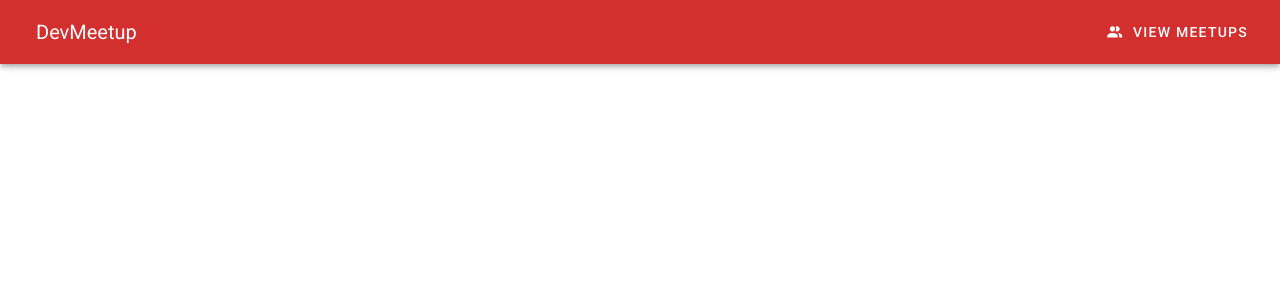
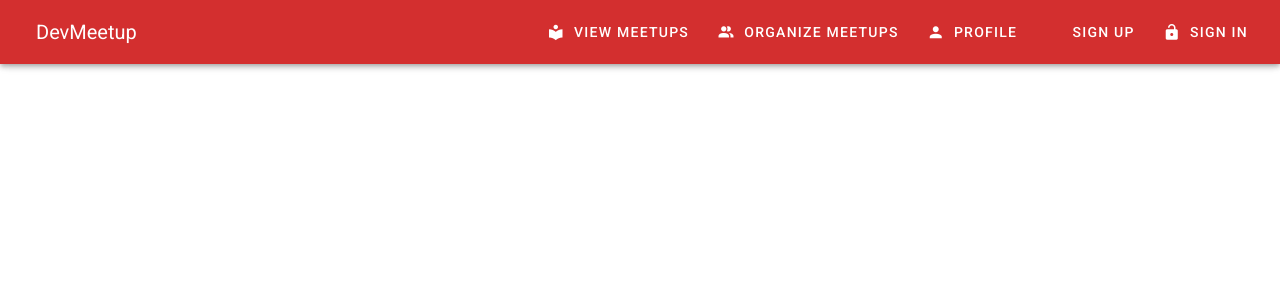
Before and after one commit to decoded-cipher/devMeetup, a Vue app: page / in a window 1280 px wide. Shown: the top 300 px of the page. Built offline with nearby package versions, Linux system fonts and the light colour scheme.

Commit message:
Responsive NavBar Design Finished:

```diff
--- a/src/App.vue
+++ b/src/App.vue
@@ -6,20 +6,20 @@
       <v-toolbar-title>DevMeetup</v-toolbar-title>
       <v-spacer></v-spacer>
       <v-toolbar-items class="hidden-xs-only">
-        <v-btn flat dark class="red darken-2" style="box-shadow: none;">
-          <v-icon left>mdi-account-multiple</v-icon>
-          View MeetUps
+        <v-btn flat dark class="red darken-2" style="box-shadow: none;" v-for="item in menuItems" :key="item.title">
+          <v-icon left>{{ item.icon }}</v-icon>
+          {{ item.title }}
         </v-btn>
       </v-toolbar-items>
     </v-toolbar>
 
     <v-navigation-drawer v-model="sideNav">
-      <v-list style="padding: 50px;">
-        <v-list-tile>
+      <v-list style="padding: 80px 40px;">
+        <v-list-tile v-for="item in menuItems" :key="item.title">
           <v-list-tile-action>
-            <v-icon left>mdi-account-multiple</v-icon>
+            <v-icon left>{{ item.icon }}</v-icon>
           </v-list-tile-action>
-          <v-list-tile-content>VIEW MEETUPS</v-list-tile-content>
+          <v-list-tile-content>{{ item.title }}</v-list-tile-content><br><br>
         </v-list-tile>
       </v-list>
     </v-navigation-drawer>
@@ -40,7 +40,14 @@
     // },
 
     data: () => ({
-      sideNav: false
+      sideNav: false,
+      menuItems: [
+        {icon: 'mdi-library', title: 'View MeetUps'},
+        {icon: 'mdi-account-multiple', title: 'Organize MeetUps'},
+        {icon: 'mdi-account', title: 'Profile'},
+        {icon: 'mdi-face', title: 'Sign Up'},
+        {icon: 'mdi-lock-open', title: 'Sign In'}
+      ]
     }),
   };
 </script>
```
